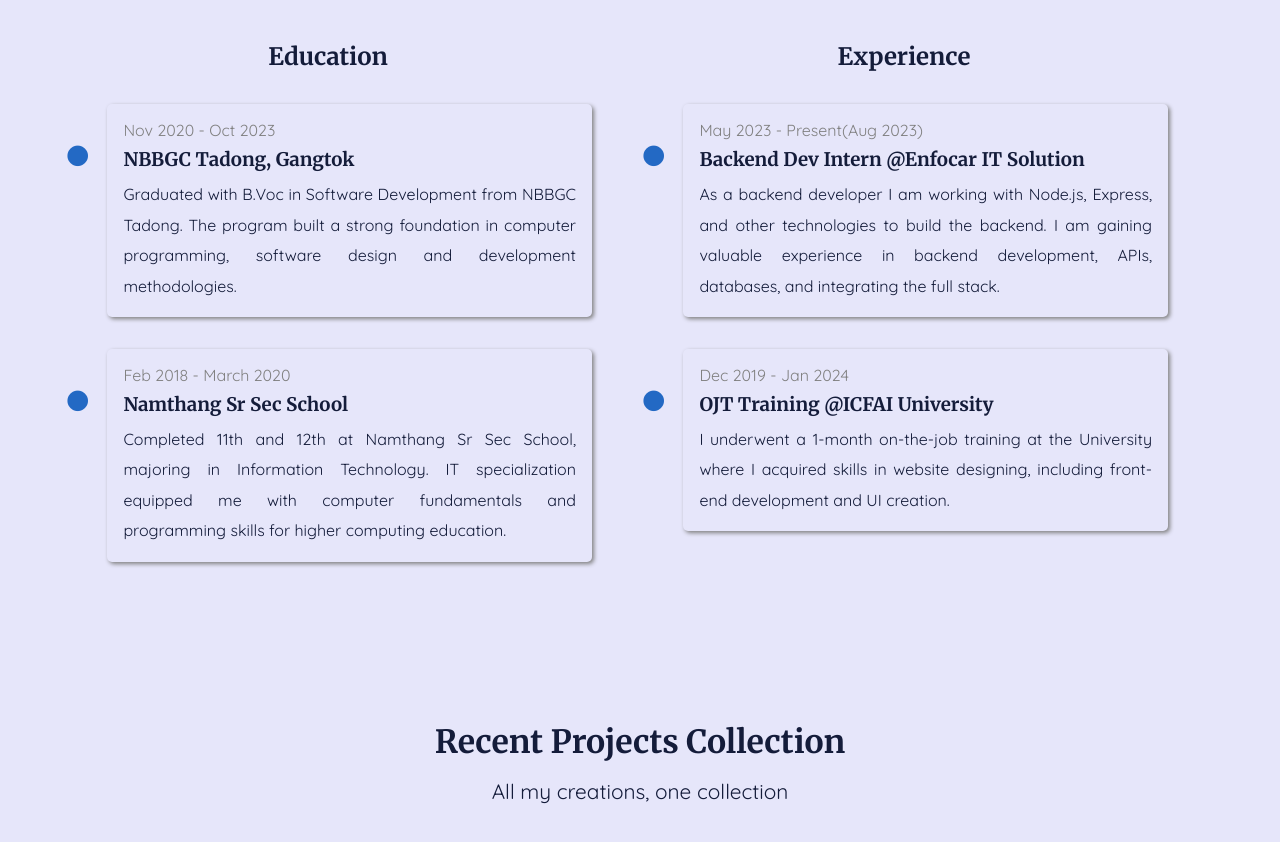
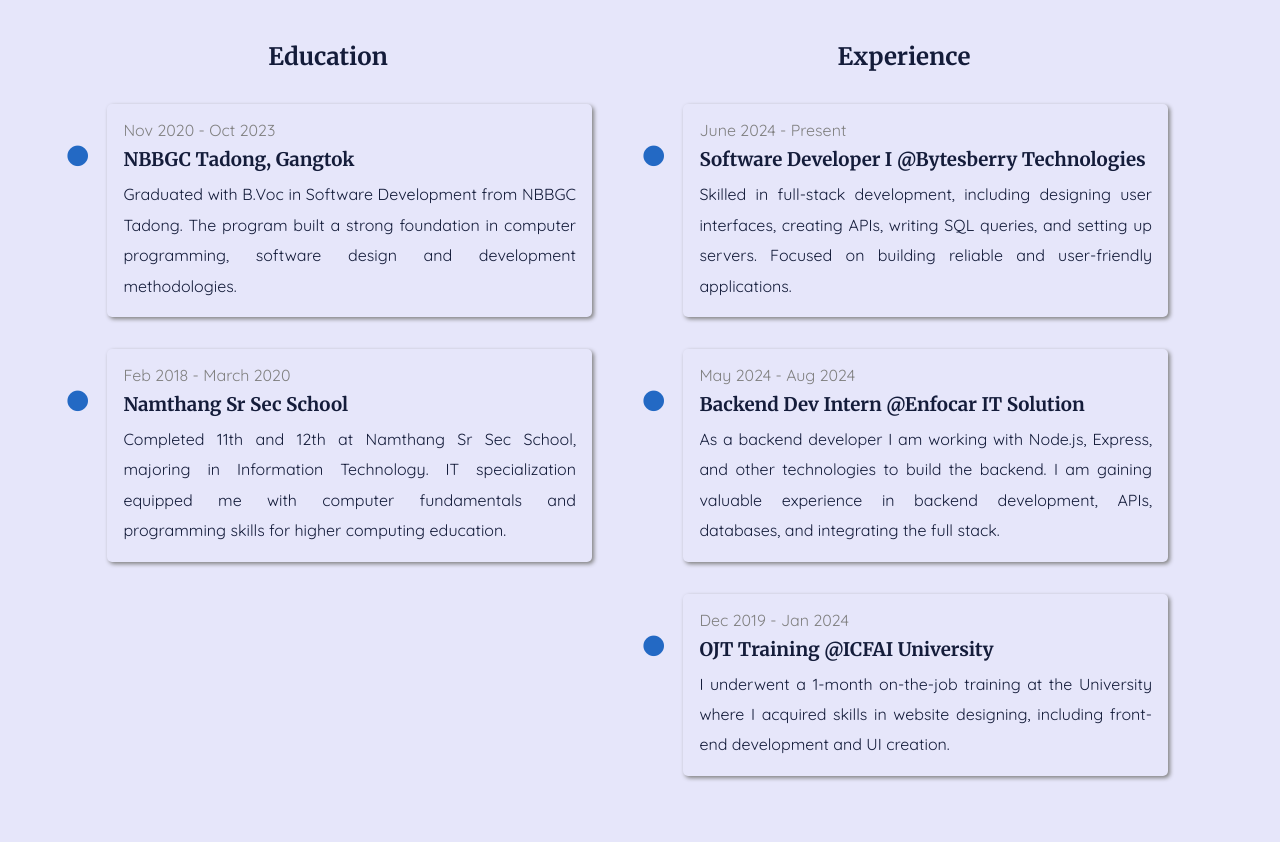
Before and after one commit to sailendrachettri/protfolio, a React (Create React App) app: page / in a window 1280 px wide. Shown: the part 1500-2342 px from the top of the page. Built offline with nearby package versions, Linux system fonts and the light colour scheme; no server answers.

Commit message:
expirence added

```diff
--- a/src/components/pages/ExperienceEducation.jsx
+++ b/src/components/pages/ExperienceEducation.jsx
@@ -47,11 +47,22 @@
                             </div>
 
                             <div className='bio'>
-                                <p className='year'>May 2023 - Present(Aug 2023)</p>
+                                <p className='year'>June 2024 - Present</p>
+                                <h3>Software Developer I @Bytesberry Technologies</h3>
+                                <p className='summary'>Skilled in full-stack development, including designing user interfaces, creating APIs, writing SQL queries, and setting up servers. Focused on building reliable and user-friendly applications.</p>
+                            </div>
+                        </div>
+
+                        <div className='info'>
+                            <div className='dot-line'>
+                                <p className='dot'>&#x2022;</p>
+                            </div>
+
+                            <div className='bio'>
+                                <p className='year'>May 2024 - Aug 2024</p>
                                 <h3>Backend Dev Intern @Enfocar IT Solution</h3>
                                 <p className='summary'>As a backend developer I am working with Node.js, Express, and other technologies to build the backend. I am gaining valuable experience in backend development, APIs, databases, and integrating the full stack.</p>
                             </div>
-
                         </div>
                         <div className='info'>
                             <div className='dot-line'>
```
